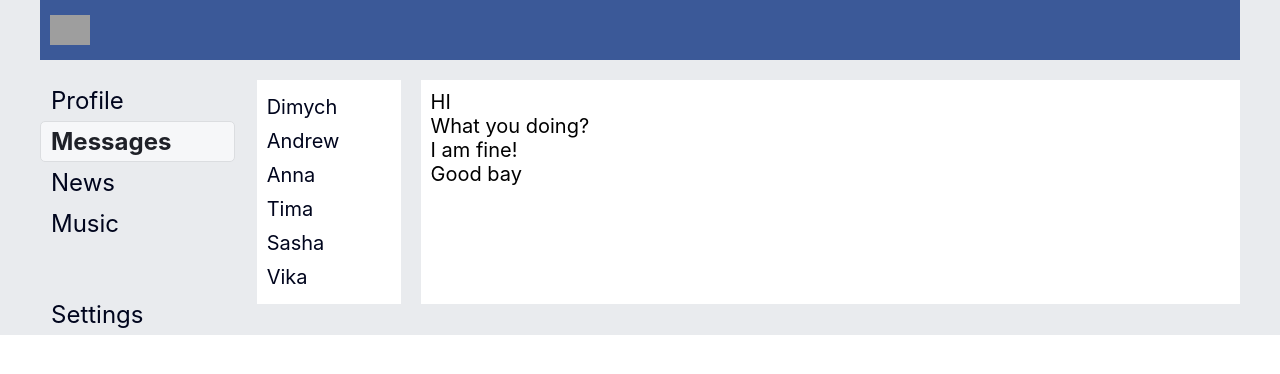
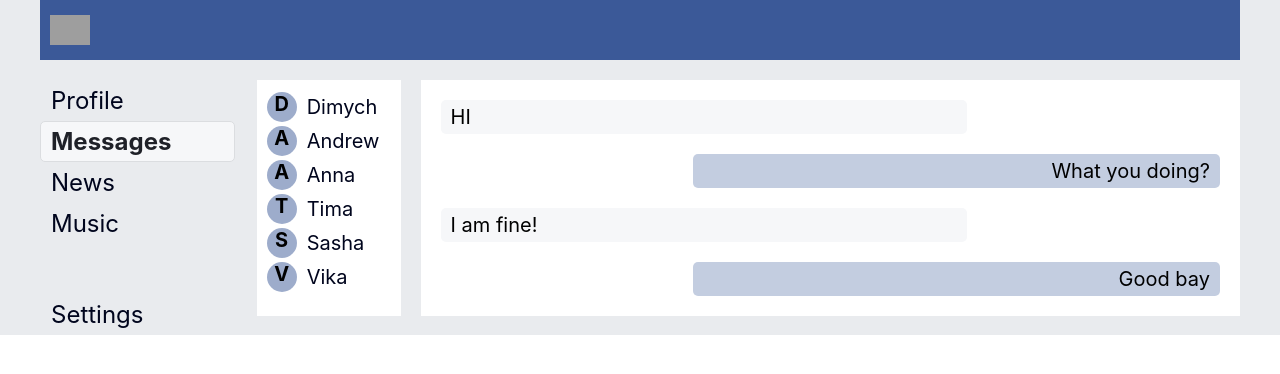
Before and after one commit to andrea-konova/learn_react, a React (Create React App) app in the folder first-project/: page /dialogs in a window 1280 px wide. Shown: the top 374 px of the page. Built offline with nearby package versions, Linux system fonts and the light colour scheme; grey boxes are pictures that could not be loaded.

Commit message:
refact: refactored dialogs

```diff
--- a/first-project/src/components/Dialogs/DialogItem/DialogItem.jsx
+++ b/first-project/src/components/Dialogs/DialogItem/DialogItem.jsx
@@ -6,7 +6,8 @@ const DialogItem = (props) => {
   let path = '/dialogs/' + props.id;
 
   return (
-    <div>
+    <div className={classes.dialog__item}>
+      <span className={classes.logo}>{props.name.substring(0,1)}</span>
       <NavLink to={path} className={classes.dialog} activeClassName={classes.active}>{props.name}</NavLink>
     </div>
   );
--- a/first-project/src/components/Dialogs/DialogItem/DialogItem.module.css
+++ b/first-project/src/components/Dialogs/DialogItem/DialogItem.module.css
@@ -1,3 +1,8 @@
+.dialog__item {
+    display: flex;
+    align-items: center;
+}
+
 .dialog {
     display: block;
     padding: 5px 0;
@@ -12,8 +17,19 @@
 }
 
 .active {
-    padding: 10px 0;
+    padding: 15px 0;
     font-size: 22px;
     font-weight: bold;
     color: #3b5998;
 }
+
+.logo {
+    margin-right: 10px;
+    width: 30px;
+    height: 30px;
+    border: none;
+    border-radius: 50%;
+    font-weight: bold;
+    background-color: rgba(59, 89, 152, .5);;
+    text-align: center;
+}
--- a/first-project/src/components/Dialogs/Dialogs.jsx
+++ b/first-project/src/components/Dialogs/Dialogs.jsx
@@ -8,7 +8,7 @@ const Dialogs = (props) => {
     .map( (d, index) => <DialogItem name={d.name} id={d.id} key={index} /> )
 
   let messsagesElements = props.state.messages
-    .map( (m, index) => <Message message={m.message} key={index} /> );
+    .map( (m, index) => <Message message={m.message} id={m.id} key={index} /> );
 
   return (
     <div className={classes.dialogs}>
--- a/first-project/src/components/Dialogs/Dialogs.module.css
+++ b/first-project/src/components/Dialogs/Dialogs.module.css
@@ -11,6 +11,8 @@
 }
 
 .messages {
+    display: flex;
+    flex-direction: column;
     padding: 10px;
     background-color: #fff;
 }
--- a/first-project/src/components/Dialogs/Message/Message.jsx
+++ b/first-project/src/components/Dialogs/Message/Message.jsx
@@ -2,9 +2,24 @@ import React from 'react';
 import classes from './Message.module.css';
 
 const Message = (props) => {
-  return (
-    <div className={classes.message}>{props.message}</div>
-  );
+
+  if (props.id % 2 === 0) {
+    return (
+      <div className={`${classes.item} ${classes.item__right}`}>
+        <span className={`${classes.message} ${classes.message__right}`}>{props.message}</span>
+      </div>
+    );
+  } else {
+    return (
+      <div className={`${classes.item} ${classes.item__left}`}>
+        <span className={`${classes.message} ${classes.message__left}`}>{props.message}</span>
+      </div>
+    );
+  }
+
+  // return (
+  //   <p className={`${classes.message} ${classes.message__right}`}>{props.message}</p>
+  // );
 }
 
 export default Message;
--- a/first-project/src/components/Dialogs/Message/Message.module.css
+++ b/first-project/src/components/Dialogs/Message/Message.module.css
@@ -0,0 +1,31 @@
+.item {
+    display: flex;
+    justify-content: flex-end;
+    margin: 10px;
+}
+
+.item__right {
+    justify-content: flex-end;
+}
+
+.item__left {
+    justify-content: flex-start;
+}
+
+.message {
+    padding: 5px 10px;
+    width: 65%;
+    border: none;
+    border-radius: 5px;
+    background-color: #fff;
+}
+
+.message__right {
+    text-align: right;
+    background-color: rgba(59, 89, 152, .3);
+}
+
+.message__left {
+    text-align: left;
+    background-color: #f6f7f9;
+}
--- a/first-project/src/redux/state.js
+++ b/first-project/src/redux/state.js
@@ -21,6 +21,13 @@ let state = {
       {id: 3, message: 'I am fine!'},
       {id: 4, message: 'Good bay'}
     ]
+  },
+  sidebar: {
+    friends: [
+      {id: 1, name: 'Dimych'},
+      {id: 2, name: 'Andrew'},
+      {id: 3, name: 'Anna'}
+    ]
   }
 };
 
```
Also changed, not shown: 1 other file (tests, documents, lock files or other folders).
